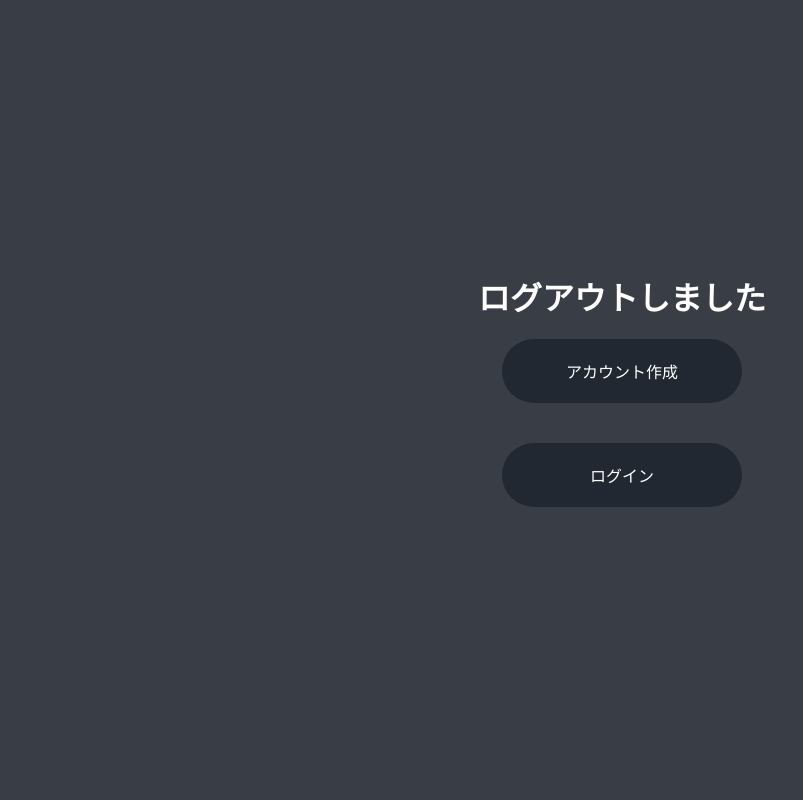
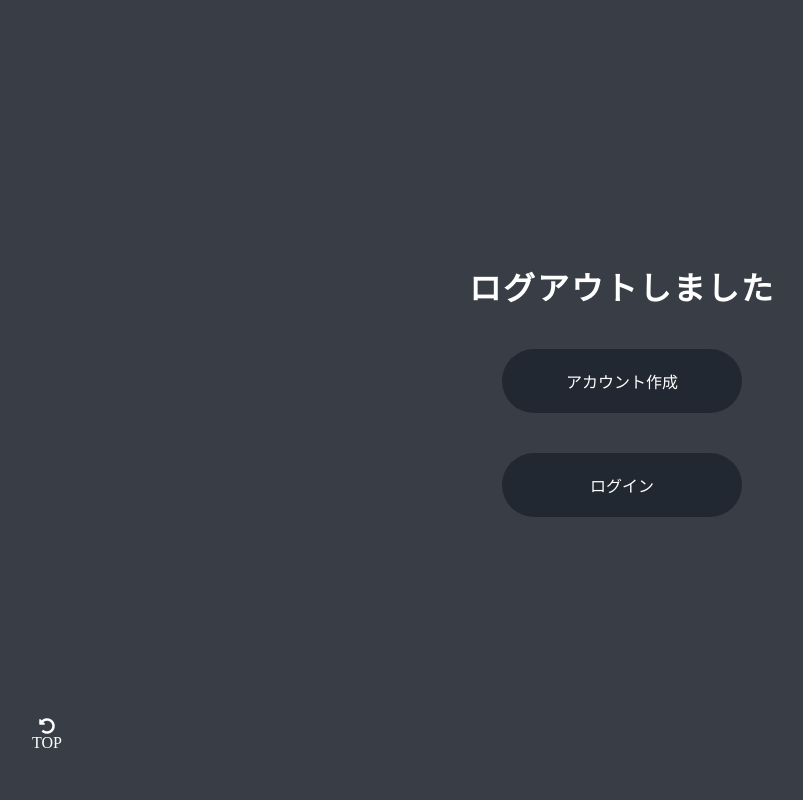
Before and after one commit to haruchu/sns-app, a Django app: page /accounts/logout/ in a window 1280 px wide. Shown: the whole page, without its empty margins (18-821 px from the left). Run offline with Django 3.2, Linux system fonts and the light colour scheme.

Commit message:
削除機能・TOPに戻るボタン実装

```diff
--- a/myapp/myapp/urls.py
+++ b/myapp/myapp/urls.py
@@ -20,6 +20,7 @@ urlpatterns = [
     path('admin/', admin.site.urls),
     path('accounts/', include('django.contrib.auth.urls')),
     path('', include('top.urls')),
+    path('top/',include('top.urls')),
     path('signup/',include('signup.urls')),
     path('home/',include('home.urls')),
     path('post/',include('post.urls')),
--- a/myapp/post/urls.py
+++ b/myapp/post/urls.py
@@ -6,4 +6,5 @@ urlpatterns = [
     path('', views.create_post, name='post'),
     path("<int:post_id>/like/", views.like, name="like"),
     path("<int:post_id>/unlike/", views.unlike, name="unlike"),
+    path("<int:post_id>/delete/", views.delete, name="delete"),
 ]
--- a/myapp/post/views.py
+++ b/myapp/post/views.py
@@ -52,3 +52,9 @@ def unlike(request, post_id):
     post.like -= 1
     post.save()
     return redirect('/home')
+
+@login_required
+def delete(request, post_id):
+    post = Post.objects.get(pk=post_id)
+    post.delete()
+    return redirect('/home')
--- a/myapp/static/css/signup.css
+++ b/myapp/static/css/signup.css
@@ -16,14 +16,19 @@ a:hover {
   text-decoration: none;
 }
 
+.zoom {
+  transition: 0.5s;
+}
+
+.zoom:hover {
+  transform: scale(1.2, 1.2);
+}
+
 button:focus {
   outline: none;
 }
 
-.top .top-content,
-.signup-content,
-.login-content,
-.loggedout-content {
+.main-content {
   height: 100vh;
   background-color: #393e46;
   color: white;
@@ -32,24 +37,17 @@ button:focus {
   justify-content: center;
   display: flex;
   flex-direction: column;
+  position: relative;
 }
 
-.top .top-content .top-title,
-.signup-content .signup-title,
-.login-content .login-title,
-.loggedout-content .logged-title {
+.main-content .title {
   margin-bottom: 20px;
   letter-spacing: 2px;
   font-weight: 800;
   color: white;
 }
 
-.top .top-content .btn,
-.signup-content .create .form-group .btn,
-.signup-content .back-btn,
-.signup-content .regist-btn,
-.login-content .btn,
-.loggedout-content .btn {
+.main-content .btn {
   background-color: #222831;
   color: white;
   width: 200px;
@@ -60,25 +58,34 @@ button:focus {
   border: none;
 }
 
-
-.top .top-content .btn:hover,
-.signup-content .create .form-group .btn:hover,
-.signup-content .back-btn:hover,
-.signup-content .regist-btn:hover,
-.login-content .btn:hover,
-.loggedout-content .btn:hover  {
+.main-content .btn:hover {
   color: #222831;
   background-color: white;
   transform: scale(1.1, 1.1);
 }
 
-.signup-content .back-btn:focus,
-.signup-content .regist-btn:focus {
-  outline: none;
-}
-
-.signup-content .confirm-desc {
+.main-content .confirm-desc {
   font-size: 20px;
   letter-spacing: 2px;
   font-weight: 500;
 }
+
+.main-content .back {
+  width: 50px;
+  height: 50px;
+  display: flex;
+  align-items: center;
+  justify-content: center;
+  position: absolute;
+  bottom: 40px;
+  left: 40px;
+}
+
+.main-content .back a {
+  color: #fff;
+}
+
+.main-content .back a span {
+  display: flex;
+  flex-direction: column;
+}
--- a/myapp/templates/registration/_layout.html
+++ b/myapp/templates/registration/_layout.html
@@ -4,6 +4,7 @@
 <head>
   <meta charset="UTF-8">
   <meta name="viewport" content="width=device-width, initial-scale=1.0">
+  <link rel="stylesheet" href="https://use.fontawesome.com/releases/v5.15.2/css/all.css" integrity="sha384-vSIIfh2YWi9wW0r9iZe7RJPrKwp6bG+s9QZMoITbCckVJqGCCRhc+ccxNcdpHuYu" crossorigin="anonymous">
   <link rel="stylesheet" href="{% static "css/signup.css" %}">
   <title>{% block title %}{% endblock %}</title>
 </head>
--- a/myapp/templates/registration/logged_out.html
+++ b/myapp/templates/registration/logged_out.html
@@ -3,9 +3,11 @@
 {% block title %}ログアウト画面{% endblock %}
 
 {% block content %}
-<div class="loggedout-content">
-  <h1 class="loggedout-title">ログアウトしました</h1>
+<div class="main-content">
+  <h1 class="title">ログアウトしました</h1>
   <a href="{% url 'signup:signup' %}" class="btn">アカウント作成</a>
   <a href="{% url 'login' %}" class="btn">ログイン</a>
-</div>
+  <div class="back">
+    <a href="{% url 'top:top' %}"><span class="zoom"><i class="fas fa-undo-alt"></i>TOP</span></a>
+  </div>
 {% endblock %}
--- a/myapp/templates/signup.html
+++ b/myapp/templates/signup.html
@@ -3,7 +3,7 @@
 {% block title %}ユーザー登録{% endblock %}
 
 {% block content %}
-  <h1 class="signup-title">ユーザー登録</h1>
+  <h1 class="title">ユーザー登録</h1>
   <div class="create w-75">
     <form action="{% url 'signup:confirm' %}" method="post">
       <!-- ユーザ名 -->
@@ -44,4 +44,7 @@
       </div>
     </form>
   </div>
+  <div class="back">
+    <a href="{% url 'top:top' %}"><span class="zoom"><i class="fas fa-undo-alt"></i>TOP</span></a>
+  </div>
 {% endblock %}
--- a/myapp/templates/signup_base.html
+++ b/myapp/templates/signup_base.html
@@ -5,11 +5,12 @@
   <meta charset="UTF-8">
   <meta name="viewport" content="width=device-width, initial-scale=1.0">
   <link rel="stylesheet" href="https://stackpath.bootstrapcdn.com/bootstrap/4.5.0/css/bootstrap.min.css" integrity="sha384-9aIt2nRpC12Uk9gS9baDl411NQApFmC26EwAOH8WgZl5MYYxFfc+NcPb1dKGj7Sk" crossorigin="anonymous">
+  <link rel="stylesheet" href="https://use.fontawesome.com/releases/v5.15.2/css/all.css" integrity="sha384-vSIIfh2YWi9wW0r9iZe7RJPrKwp6bG+s9QZMoITbCckVJqGCCRhc+ccxNcdpHuYu" crossorigin="anonymous">
   <link rel="stylesheet" href="{% static "css/signup.css" %}">
   <title>{% block title %}{% endblock %}</title>
 </head>
 <body>
-  <div class="signup-content">
+  <div class="main-content">
     {% block content %}
     {% endblock %}
   </div>
--- a/myapp/templates/top.html
+++ b/myapp/templates/top.html
@@ -14,8 +14,8 @@
     <div class="login-menu">
 
     </div>
-    <div class="top-content">
-      <h1 class="top-title">popoponを始めよう！</h1>
+    <div class="main-content">
+      <h1 class="title">popoponを始めよう！</h1>
       <a href="{% url 'signup:signup' %}" class="btn">ユーザー登録</a>
       <a href="{% url 'login' %}" class="btn">ログイン</a>
     </div>
--- a/myapp/top/urls.py
+++ b/myapp/top/urls.py
@@ -1,6 +1,7 @@
 from django.urls import path
 from . import views
 
+app_name = 'top'
 urlpatterns = [
     path('', views.top, name="top"),
 ]
```
Also changed, not shown: myapp/static/css/home.css (+22 -7 lines), myapp/templates/confirm.html (+5 -2 lines), myapp/templates/home.html (+5 -2 lines), myapp/templates/registration/login.html (+5 -2 lines).
